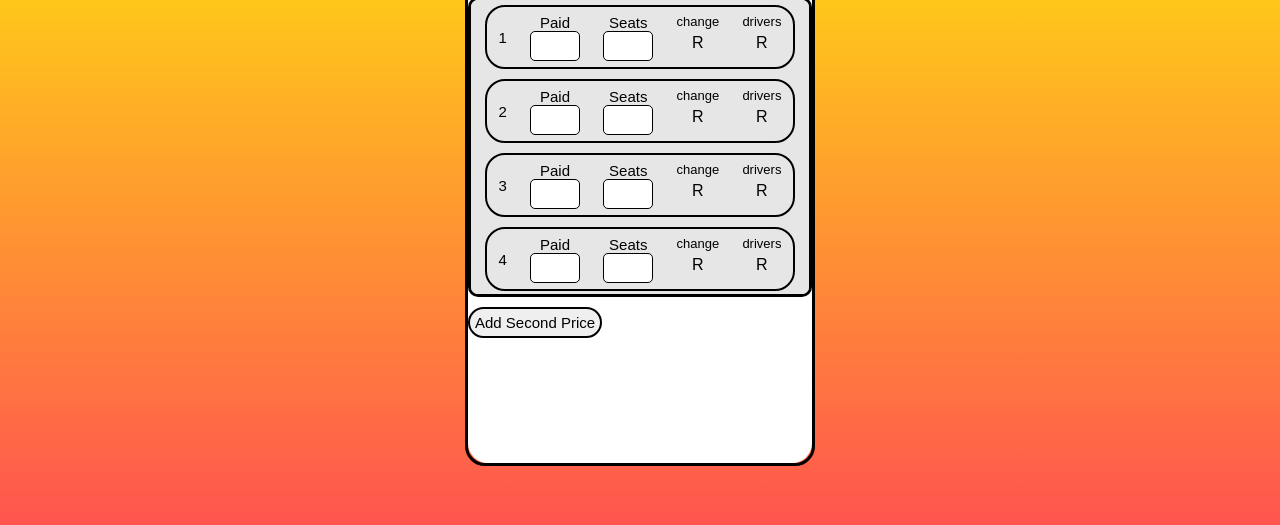
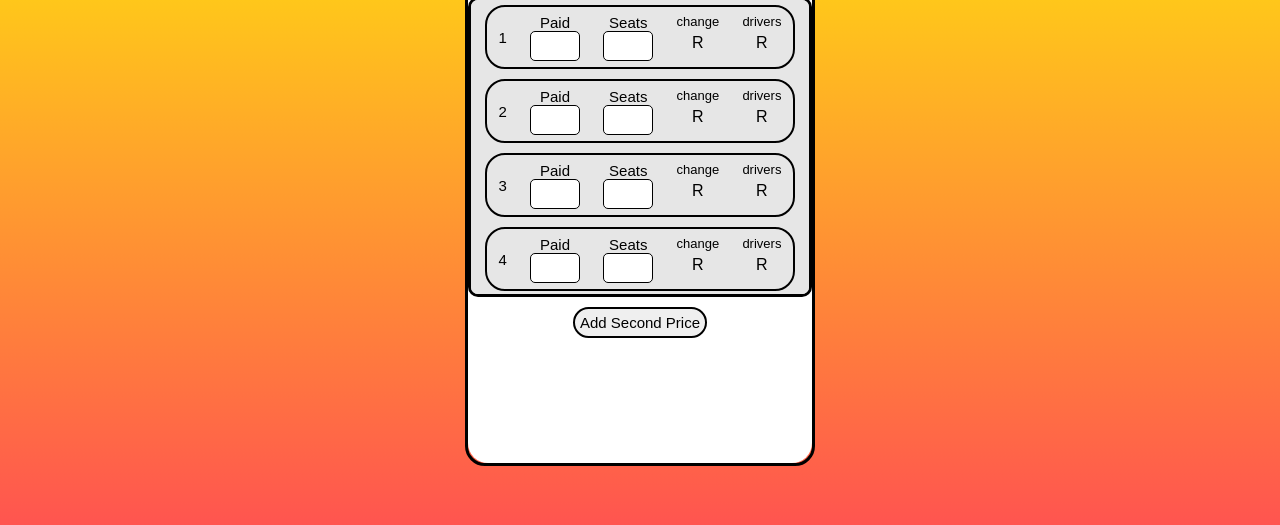
Before and after one commit to GiftSibiya/TaxiMaths, a plain HTML site: page index.html in a window 1280 px wide. Shown: the part 259-784 px from the top of the page. Drawn offline with nearby package versions, Linux system fonts and the light colour scheme.

Commit message:
slight touches

```diff
--- a/index.html
+++ b/index.html
@@ -715,10 +715,13 @@
                 <!--Third fare ends here-->
               </div>
             </div>
+            <div class="extraBtn">
               <button id="add2ndBtn" class="addBtn add2nd">
                 Add Second Price
               </button>
+
               <button id="add3rdBtn" class="addBtn add3rd">Add Third Price</button>
+            </div>
             </div>
           </div>
         </div>
--- a/script.js
+++ b/script.js
@@ -16,7 +16,7 @@ let driverCash6 = document.getElementById("driverCut6");
 let driverCash7 = document.getElementById("driverCut7");
 //Buttons//
 let firstCalc = document.getElementById("firstBtn");
-// Event Listeners //
+// Event Listeners for calculation on user input //
 let fareInput = document.getElementById("fare");
 let totalSeatsInput = document.getElementById("total_seats");
 let paidInput1 = document.getElementById("p1");
@@ -144,7 +144,7 @@ add2ndBtn.addEventListener("click", add2ndFare);
 add3rdBtn.addEventListener("click", add3rdFare);
 
 function add2ndFare() {
-  console.log("hello world");
+  console.log("2nd row addition test");
   document.querySelector(".body").style.height = "200px";
   document.querySelector(".secondFare").style.height = "260px";
   document.querySelector(".background").style.height = "120vh";
--- a/styles.css
+++ b/styles.css
@@ -196,6 +196,10 @@ input[type="number"]::-webkit-outer-spin-button {
   background-color: none;
   border: 2px solid black;
 }
+.extraBtn {
+  display: flex;
+  justify-content: center;
+}
 .add3rd {
   display: none;
 }
```
